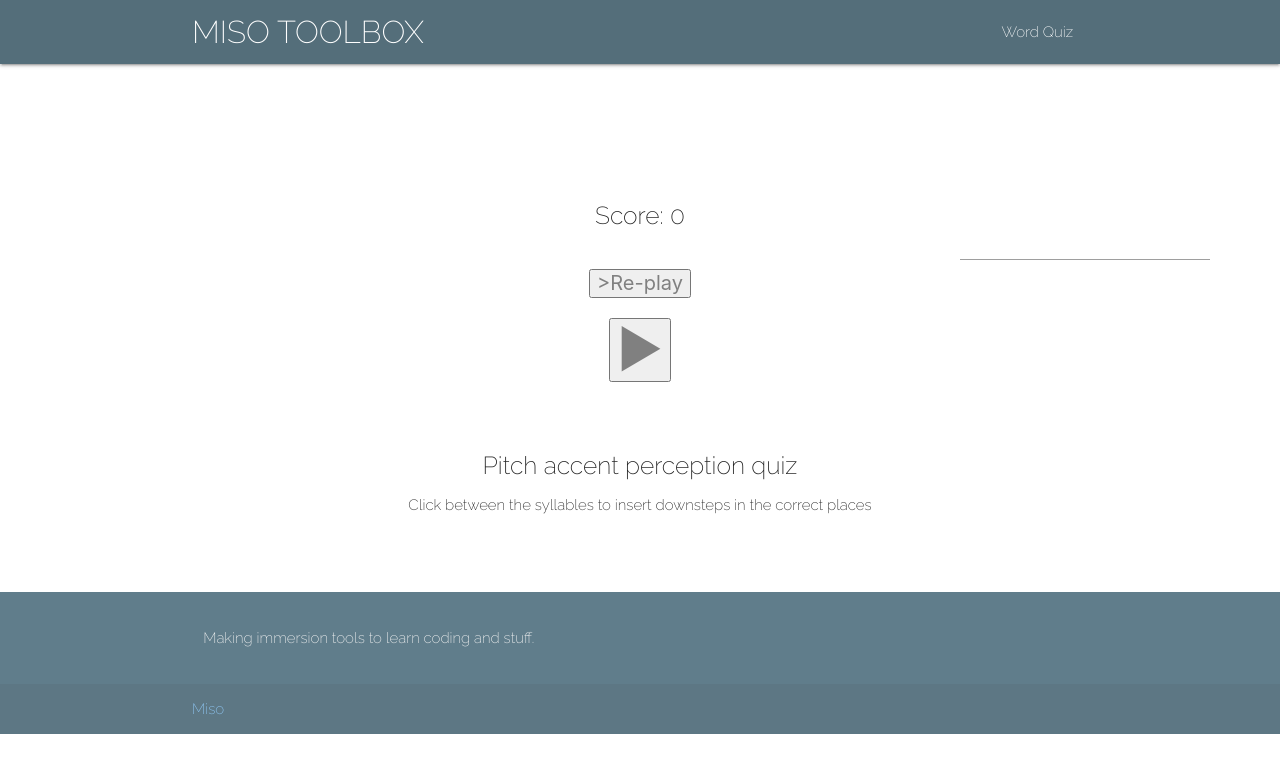
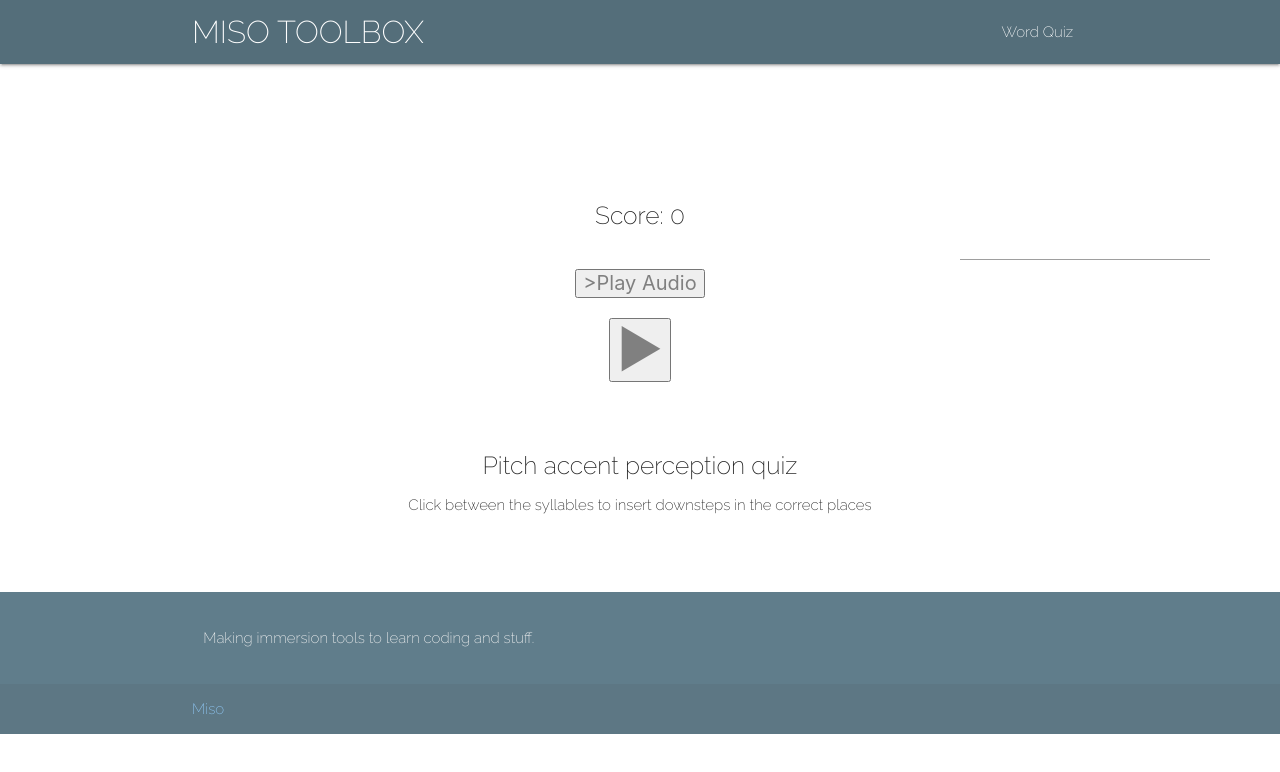
Before and after one commit to SeasonedMiso/pitchquiz, a plain HTML site: page sentencelevel.html in a window 1280 px wide. Drawn offline with nearby package versions, Linux system fonts and the light colour scheme; no server answers.

Commit message:
minor changes

```diff
--- a/sentencelevel.html
+++ b/sentencelevel.html
@@ -65,7 +65,7 @@
           <div class="row center">
             <div id="sentenceBox" class="sentenceBox"></div>
             <button class="replay" id="go" onclick="playAudio()">
-              >Re-play
+              >Play Audio
             </button>
             <div id="sentenceBtn" class="sentenceBtn"></div>
             <button class="go" id="go" onclick="gradeSen()">▶</button>
--- a/sentencetojson.js
+++ b/sentencetojson.js
@@ -12,7 +12,7 @@ $(document.body).ready(function () {
       .replace(/\r\n|\r/g, "\n")
       .trim()
       .split("\n");
-    //console.log(lines);
+    console.log(lines);
 
     for (i in lines) {
       writeObject.sentences.push({
```
Also changed, not shown: 1 other file.
